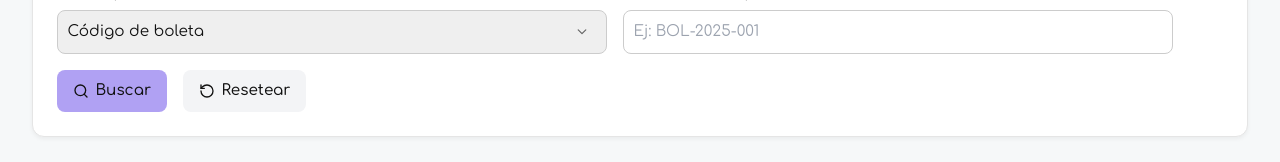
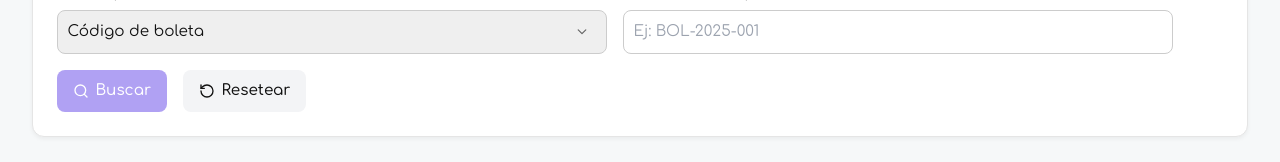
Before and after one commit to MauryQV/o-sansi-olympiad-registry, a React (Vite) app in the folder frontend/: page /pagos in a window 1280 px wide. Shown: the part 265-427 px from the top of the page. Built offline with nearby package versions, Linux system fonts and the light colour scheme; what @react-pdf/renderer would draw is missing.

Commit message:
se corrigio los iconos sobresalidos

```diff
--- a/frontend/src/components/reportes/FiltrosReporte.jsx
+++ b/frontend/src/components/reportes/FiltrosReporte.jsx
@@ -10,7 +10,23 @@ const FiltrosReporte = ({
   setAreaFiltro,
   limpiar,
   onFiltrar
-}) => (
+}) => {
+  const [estadoTemp, setEstadoTemp] = React.useState(estadoFiltro);
+  const [areaTemp, setAreaTemp] = React.useState(areaFiltro);
+
+  const aplicarFiltros = () => {
+    setEstadoFiltro(estadoTemp);
+    setAreaFiltro(areaTemp);
+    onFiltrar();
+  };
+
+  const resetearFiltros = () => {
+    setEstadoTemp('');
+    setAreaTemp('');
+    limpiar();
+  };
+
+  return (
     <div className="reportes-minimal__filtros">
       <div style={{ width: '100%' }}>
         <h3 style={{ margin: 0, fontSize: '1.1rem', fontWeight: 600 }}>Filtros</h3>
@@ -21,7 +37,7 @@ const FiltrosReporte = ({
 
       <div className="reportes-minimal__filtro">
         <label>Estado</label>
-      <select value={estadoFiltro} onChange={e => setEstadoFiltro(e.target.value)}>
+        <select value={estadoTemp} onChange={e => setEstadoTemp(e.target.value)}>
           <option value="">Todos los estados</option>
           {estados.map(e => <option key={e}>{e}</option>)}
         </select>
@@ -29,23 +45,24 @@ const FiltrosReporte = ({
 
       <div className="reportes-minimal__filtro">
         <label>Área</label>
-      <select value={areaFiltro} onChange={e => setAreaFiltro(e.target.value)}>
+        <select value={areaTemp} onChange={e => setAreaTemp(e.target.value)}>
           <option value="">Todas las áreas</option>
           {areas.map(a => <option key={a.id}>{a.nombre}</option>)}
         </select>
       </div>
 
       <div className="reportes-minimal__acciones">
-  <button className="boton-con-icono boton-filtrar">
+        <button className="boton-con-icono boton-filtrar" onClick={aplicarFiltros}>
           <Filter size={16} />
           Filtrar
         </button>
-  <button className="boton-con-icono boton-restablecer">
+        <button className="boton-con-icono boton-restablecer" onClick={resetearFiltros}>
           <RotateCcw size={16} />
           Restablecer
         </button>
       </div>
     </div>
   );
+};
 
 export default FiltrosReporte;
--- a/frontend/src/components/reportes/Reportes.jsx
+++ b/frontend/src/components/reportes/Reportes.jsx
@@ -1,3 +1,4 @@
+// src/components/reportes/Reportes.jsx
 import React from 'react';
 import '../../styles/reportes/Reportes.css';
 import { Download } from 'lucide-react';
--- a/frontend/src/hooks/useReporteInscripciones.js
+++ b/frontend/src/hooks/useReporteInscripciones.js
@@ -10,7 +10,6 @@ export const useReporteInscripciones = () => {
   const [filtrosAplicados, setFiltrosAplicados] = useState(false);
 
   useEffect(() => {
-    // Datos de prueba
     const mockInscripciones = [
       { id: 1, estudiante: 'Ana López', area: 'Robótica', categoria: 'Builders P', grado: '5to Primaria', fecha: '15/01/2025', estado: 'Pendiente' },
       { id: 2, estudiante: 'Carlos Pérez', area: 'Física', categoria: '6S', grado: '6to Secundaria', fecha: '16/01/2025', estado: 'Completado' },
--- a/frontend/src/styles/cajero/ValidadorPagos.css
+++ b/frontend/src/styles/cajero/ValidadorPagos.css
@@ -126,3 +126,17 @@
 .btn-validar:hover {
   background-color: #3c9742;
 }
+.btn-buscar {
+  display: flex;
+  align-items: center;
+  gap: 0.4rem;
+  background-color: #b0a1f3;
+  border: none;
+  padding: 0.6rem 1rem;
+  border-radius: 8px;
+  font-weight: 500;
+  cursor: pointer;
+  font-size: 0.95rem;
+  transition: background-color 0.2s ease;
+  color: white; /* ← aquí se cambia el color del texto */
+}
```
Lines whose indentation alone changed are shown as unchanged.
